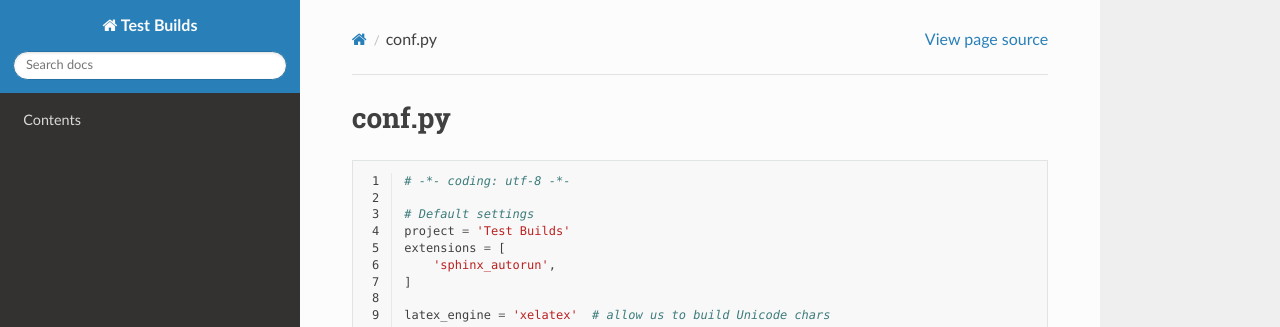
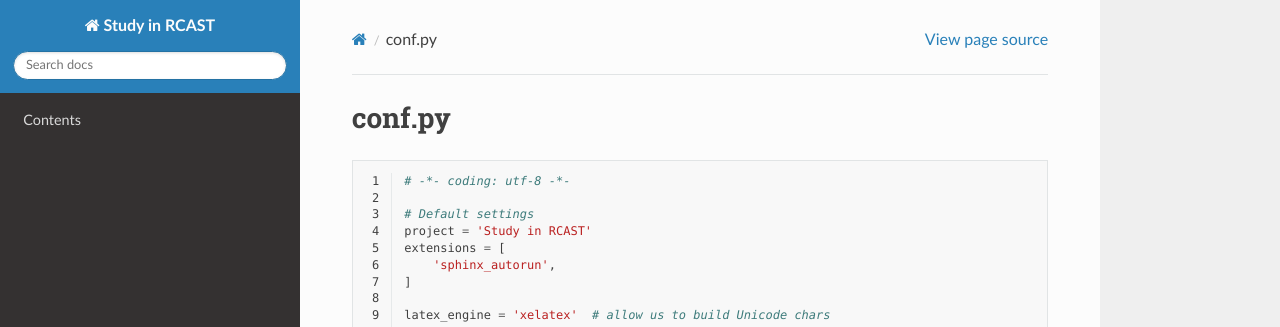
Before and after one commit to lovewhisper/StudyInLDA, a Sphinx documentation site: the page built from docs/conf.rst, in a window 1280 px wide. Shown: the top 327 px of the page. Built offline with Sphinx 7.4.7 and the Read the Docs theme 2.0.0, drawn with Linux system fonts in a browser that asks for light colours; pages that are not in the unit, such as notebooks, are missing from menus.

Commit message:
202310191121

```diff
--- a/docs/conf.py
+++ b/docs/conf.py
@@ -1,7 +1,7 @@
 # -*- coding: utf-8 -*-
 
 # Default settings
-project = 'Test Builds'
+project = 'Study in RCAST'
 extensions = [
     'sphinx_autorun',
 ]
```
Also changed, not shown: 1 other file.
